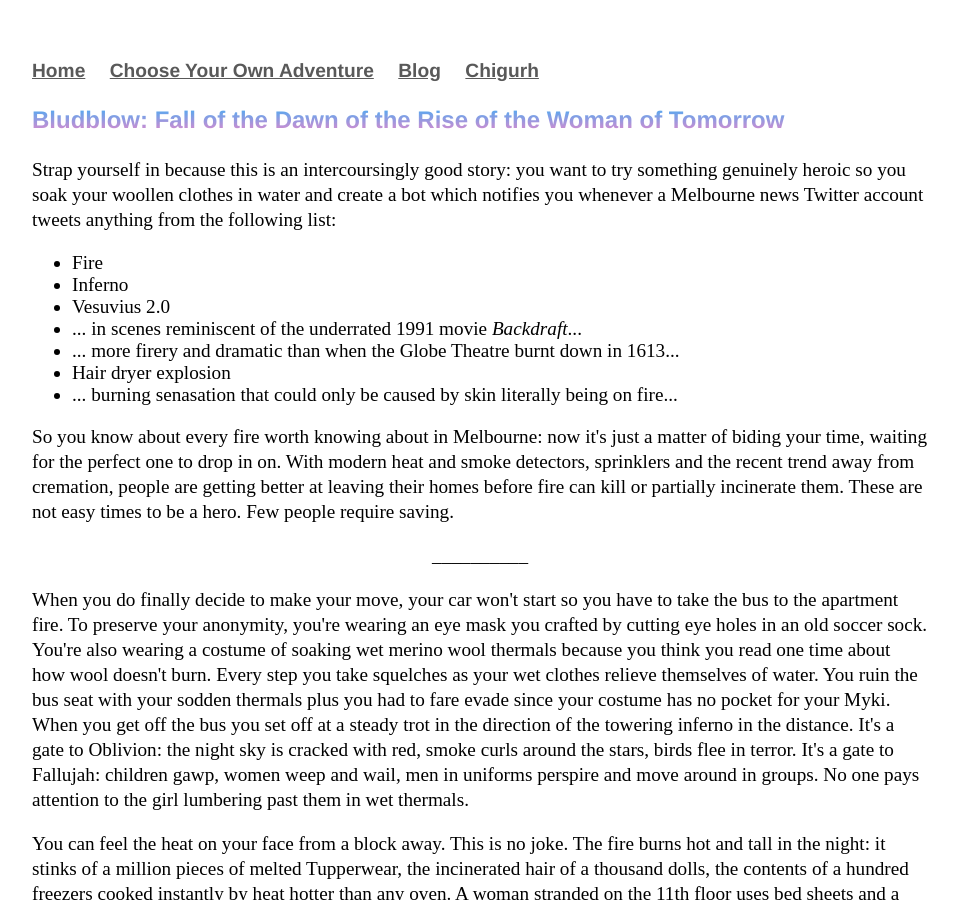
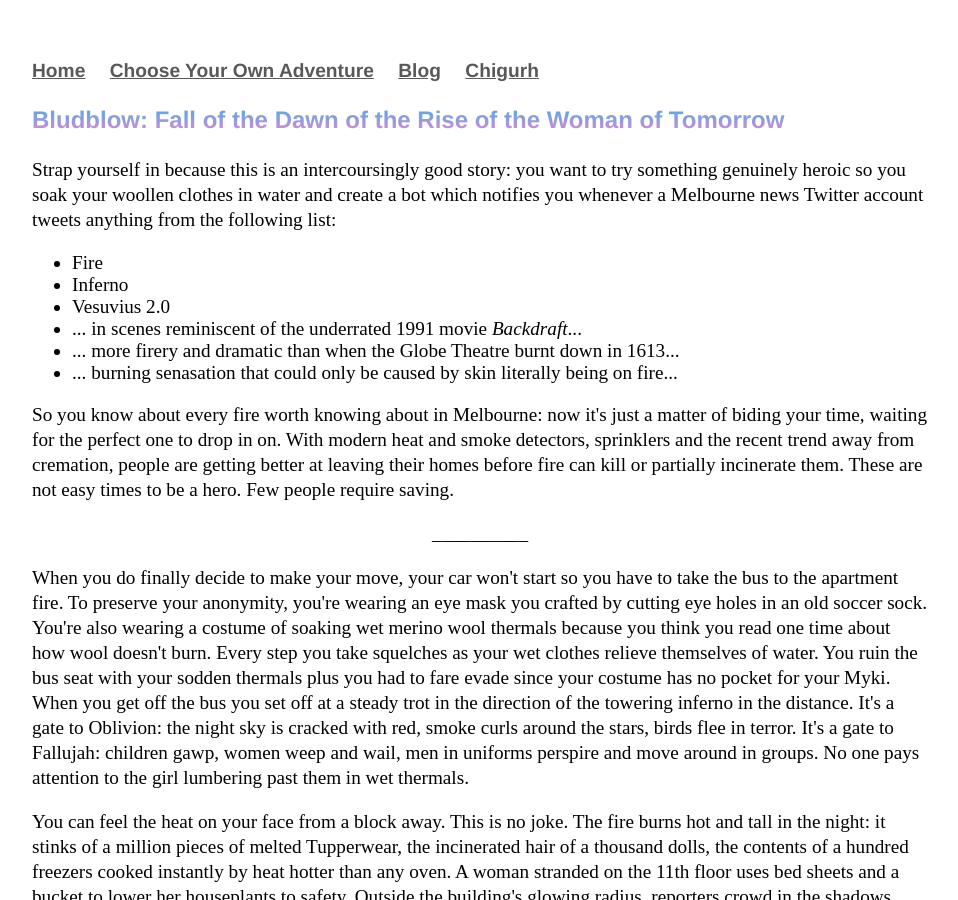
Before and after one commit to Pinelife/pinelife.github.io, a Jekyll site: the page built from Hellhole/Room9.html, in a window 1280 px wide and 900 px high. Shown: the whole window, without its empty margins (160-1118 px from the left). Built offline with Jekyll 4.4.1, drawn with Linux system fonts in a browser that asks for light colours.

Commit message:
Update Room9.html

```diff
--- a/Hellhole/Room9.html
+++ b/Hellhole/Room9.html
@@ -12,7 +12,6 @@ title: Pinelife
     <li>Vesuvius 2.0</li>
     <li>... in scenes reminiscent of the underrated 1991 movie <i>Backdraft</i>...</li>
     <li>... more firery and dramatic than when the Globe Theatre burnt down in 1613...</li>
-    <li>Hair dryer explosion</li>
     <li>... burning senasation that could only be caused by skin literally being on fire...</li>
 </ul>
 <p>So you know about every fire worth knowing about in Melbourne: now it's just a matter of biding your time, waiting for the perfect one to drop in on.
```
